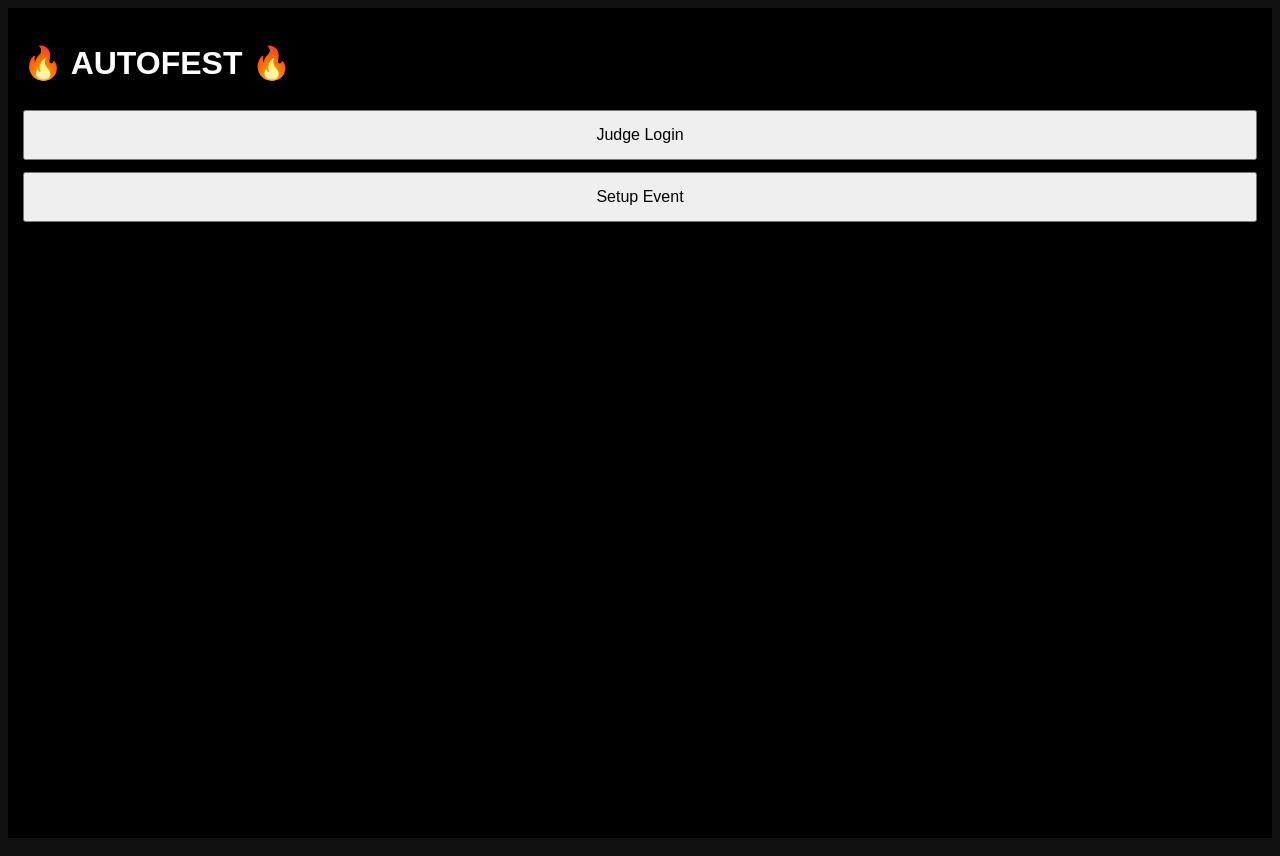
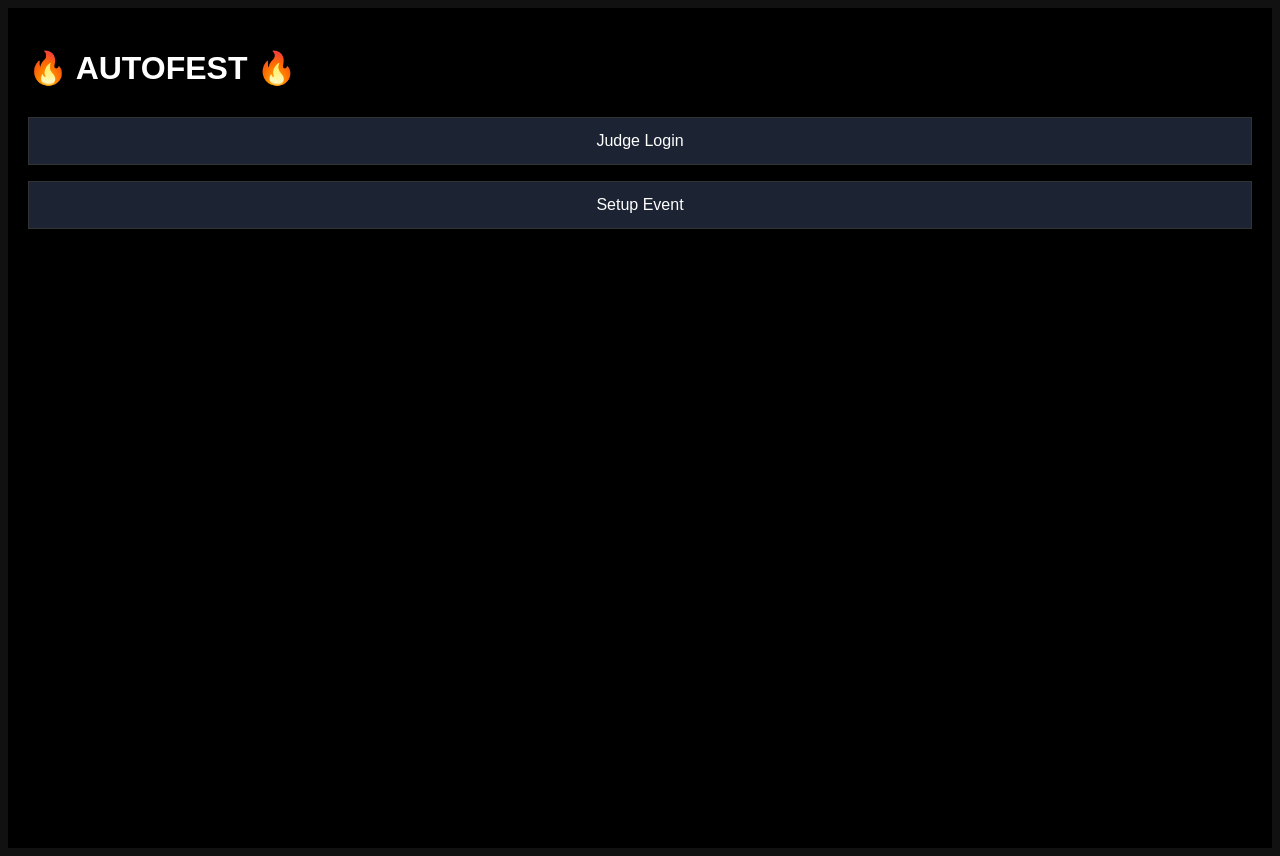
Before and after one commit to Les134/Autofest-2026-Final-App, a React (Create React App) app: page / in a window 1280 px wide. Built offline with nearby package versions, Linux system fonts and the light colour scheme.

Commit message:
Update App.js

```diff
--- a/src/App.js
+++ b/src/App.js
@@ -8,6 +8,7 @@ export default function App() {
   const [eventName, setEventName] = useState("");
   const [selectedEvent, setSelectedEvent] = useState("");
   const [judges, setJudges] = useState([]);
+  const [selectedJudge, setSelectedJudge] = useState("");
 
   const [newJudge, setNewJudge] = useState("");
 
@@ -16,19 +17,23 @@ export default function App() {
       background: "#000",
       color: "#fff",
       minHeight: "100vh",
-      padding: "15px",
+      padding: "20px",
       fontFamily: "Arial"
     },
     button: {
       width: "100%",
       padding: "14px",
-      margin: "6px 0",
-      fontSize: "16px"
+      margin: "8px 0",
+      fontSize: "16px",
+      background: "#1c2333",
+      color: "#fff",
+      border: "1px solid #333"
     },
     input: {
       width: "100%",
-      padding: "10px",
-      margin: "6px 0"
+      padding: "12px",
+      margin: "8px 0",
+      fontSize: "16px"
     }
   };
 
@@ -42,15 +47,15 @@ export default function App() {
           Judge Login
         </button>
 
-        <button style={styles.button} onClick={() => setScreen("admin")}>
+        <button style={styles.button} onClick={() => setScreen("setup")}>
           Setup Event
         </button>
       </div>
     );
   }
 
-  // ================= ADMIN =================
-  if (screen === "admin") {
+  // ================= SETUP =================
+  if (screen === "setup") {
     return (
       <div style={styles.container}>
 
@@ -66,14 +71,15 @@ export default function App() {
         <button
           style={styles.button}
           onClick={() => {
-            if (!eventName.trim()) return alert("Enter event name");
+            const name = eventName.trim();
+            if (!name) return alert("Enter event name");
 
-            setEvents({
-              ...events,
-              [eventName]: []
-            });
+            setEvents(prev => ({
+              ...prev,
+              [name]: []
+            }));
 
-            setSelectedEvent(eventName);
+            setSelectedEvent(name);
             setJudges([]);
             setEventName("");
           }}
@@ -109,18 +115,18 @@ export default function App() {
           style={styles.button}
           onClick={() => {
             if (!selectedEvent) return alert("Select event first");
-            if (!newJudge.trim()) return alert("Enter judge name");
 
-            if (judges.length >= 6) {
-              return alert("Max 6 judges");
-            }
+            const name = newJudge.trim();
+            if (!name) return alert("Enter judge name");
 
-            const updated = [...judges, newJudge];
+            if (judges.length >= 6) return alert("Max 6 judges");
 
-            setEvents({
-              ...events,
+            const updated = [...judges, name];
+
+            setEvents(prev => ({
+              ...prev,
               [selectedEvent]: updated
-            });
+            }));
 
             setJudges(updated);
             setNewJudge("");
@@ -164,7 +170,14 @@ export default function App() {
         <h3>Select Judge</h3>
 
         {judges.map(j => (
-          <button key={j} style={styles.button}>
+          <button
+            key={j}
+            style={styles.button}
+            onClick={() => {
+              setSelectedJudge(j);
+              setScreen("judgeScreen");
+            }}
+          >
             {j}
           </button>
         ))}
@@ -176,5 +189,25 @@ export default function App() {
     );
   }
 
+  // ================= JUDGE SCREEN =================
+  if (screen === "judgeScreen") {
+    return (
+      <div style={styles.container}>
+
+        <h2>Event: {selectedEvent}</h2>
+        <h3>Judge: {selectedJudge}</h3>
+
+        <p>Ready to start scoring...</p>
+
+        <button
+          style={styles.button}
+          onClick={() => setScreen("judge")}
+        >
+          Back
+        </button>
+      </div>
+    );
+  }
+
   return null;
 }
```
